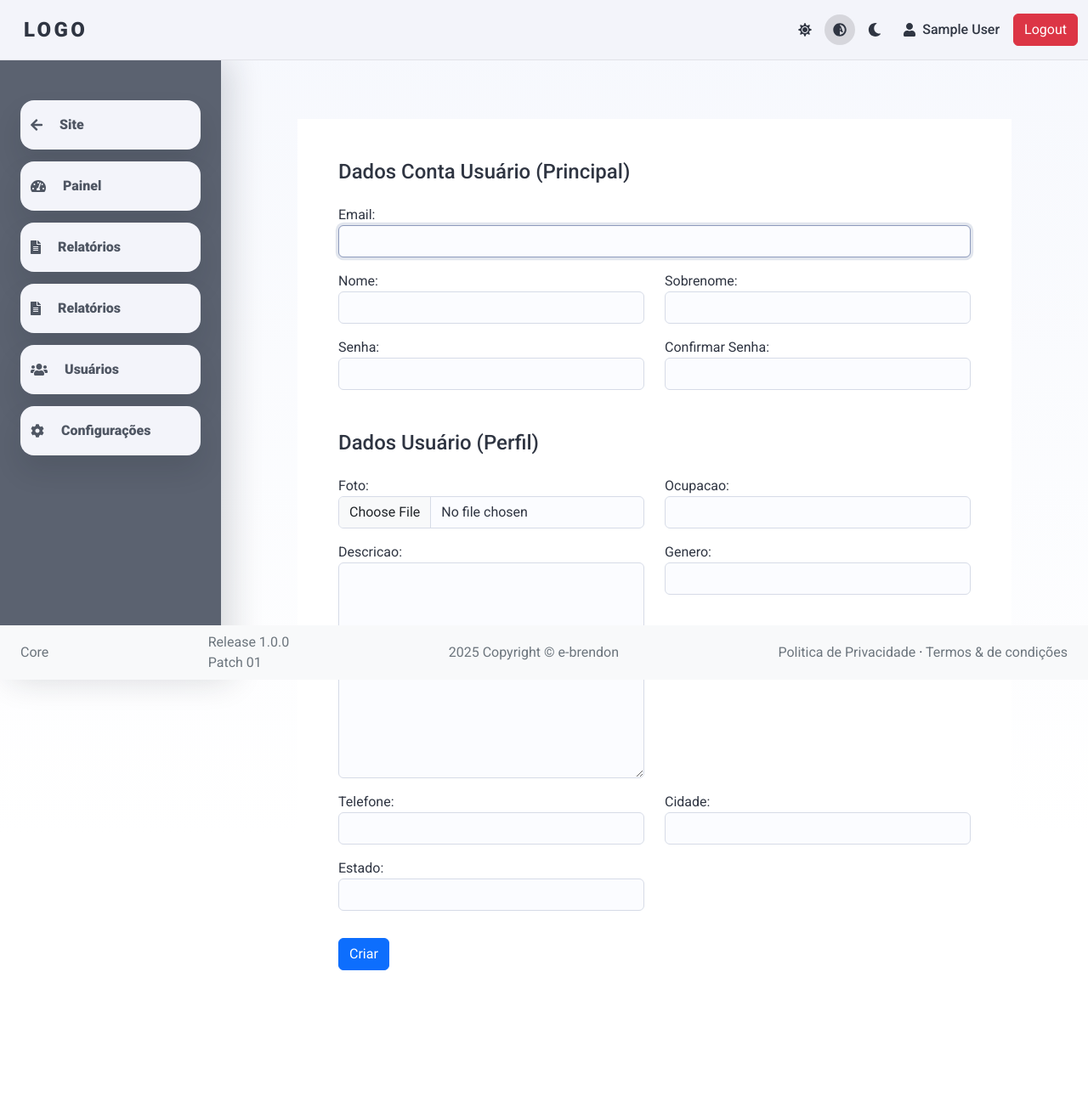
After one commit to e-brendon/corporate_system, a Django app: page /contas/adicionar-usuario/ in a window 1280 px wide. The commit adds this page. Shown: the whole page at 85% size. Run offline with Django 4.2, Linux system fonts and the light colour scheme; the visitor is signed in with stand-in values (Sample User, id 1); parts of the project's set-up code (start-up, migrations or seed data) failed here and were passed over.

Commit message:
form_user_create

```diff
--- /dev/null
+++ b/apps/contas/templates/adicionar-usuario.html
@@ -0,0 +1,44 @@
+{% extends 'base_dashboard.html' %}
+{% block title %}Adicionar Usuário{% endblock %}
+{% block content_dash %}
+<div class="p-5 bg-light">
+    <form class="row" method="POST" autocomplete="off" enctype="multipart/form-data">
+        {% csrf_token %}
+        <h4>Dados Conta Usuário (Principal)</h4>
+        {% for field in user_form %}
+        {% if field == user_form.email %}
+        <div class="col-md-12">
+            <div class="mt-3">
+            {{ field.label_tag }}
+            {{ field }}
+            </div>
+        </div>
+        {% endif %}
+        {% if not field == user_form.email %}
+        <div class="col-md-6">
+            <div class="mt-3">
+            {{ field.label_tag }}
+            {{ field }}
+            </div>
+        </div>
+        {% endif %}
+        {% endfor %}
+
+        <div class="mt-5">
+            <h4>Dados Usuário (Perfil)</h4>
+        </div>
+        {% for field in perfil_form %}
+        <div class="col-md-6">
+            <div class="mt-3">
+            {{ field.label_tag }}
+            {{ field }}
+            </div>
+        </div>
+        {% endfor %}
+
+        <div class="mt-3">
+            <button class="btn btn-primary mt-3" type="submit">Criar</button>
+        </div>
+    </form>
+</div>
+{% endblock %}
--- a/apps/contas/templates/lista-usuarios.html
+++ b/apps/contas/templates/lista-usuarios.html
@@ -4,10 +4,10 @@
 {% block content_dash %}
 <div class="surface-card table-card">
 	<div class="d-flex flex-column flex-md-row justify-content-between align-items-start align-items-md-center gap-3 mb-4">
-		<button class="btn btn-secondary" type="button" onclick="window.location.href='#'">
-			<i class="fas fa-user mx-2"></i> Adicionar Novo
+		<button class="btn btn-secondary" onclick="window.location.href='{% url 'adicionar_usuario' %}'">
+			<i class="fas fa-user mx-2"></i> Adicionar Usuário</button>
 		</button>
-		<h2 class="table-title mb-0">Todas usuários cadastrados no sistema</h2>
+		<h2 class="table-title mb-0">Usuários</h2>
 	</div>
 	<div class="table-responsive">
 		<table class="table theme-table align-middle">
--- a/apps/contas/urls.py
+++ b/apps/contas/urls.py
@@ -11,4 +11,5 @@ urlpatterns = [
 	path('atualizar-usuario/', views.atualizar_meu_usuario, name='atualizar_meu_usuario'),
     path('atualizar-usuario/<slug:username>/', views.atualizar_usuario, name='atualizar_usuario'),
     path('lista-usuarios/', views.lista_usuarios, name='lista_usuarios'),
+    path('adicionar-usuario/',  views.adicionar_usuario, name='adicionar_usuario'),
 ]
--- a/apps/contas/views.py
+++ b/apps/contas/views.py
@@ -5,6 +5,7 @@ from django.contrib.auth.decorators import login_required
 from django.contrib.auth.models import Group
 from django.shortcuts import render, redirect, get_object_or_404
 from contas.models import MyUser
+from perfil.forms import PerfilForm
 from contas.forms import CustomUserCreationForm, UserChangeForm
 from contas.permissions import grupo_colaborador_required
 from perfil.models import Perfil
@@ -109,8 +110,35 @@ def atualizar_usuario(request, username):
     }
     return render(request, 'user_update.html', context)
 
+#Listar todos os usuarios (somente admin e colaborador)
 @login_required()
 @grupo_colaborador_required(['administrador','colaborador'])
 def lista_usuarios(request):
     lista_usuarios = MyUser.objects.select_related('perfil').filter(is_superuser=False).order_by('first_name')
     return render(request, 'lista-usuarios.html', {'lista_usuarios': lista_usuarios})
+
+#Adicionar um novo usuario
+@login_required
+@grupo_colaborador_required(['administrador','colaborador'])
+def adicionar_usuario(request):
+    user_form = CustomUserCreationForm()
+    perfil_form = PerfilForm()
+
+    if request.method == 'POST':
+        user_form = CustomUserCreationForm(request.POST)
+        perfil_form = PerfilForm(request.POST, request.FILES)
+
+        if user_form.is_valid() and perfil_form.is_valid():
+            # Salve o usuário
+            usuario = user_form.save()
+
+            # Crie um novo perfil para o usuário
+            perfil = perfil_form.save(commit=False)
+            perfil.usuario = usuario
+            perfil.save()
+
+            messages.success(request, 'Usuário adicionado com sucesso.')
+            return redirect('lista_usuarios')
+
+    context = {'user_form': user_form, 'perfil_form': perfil_form}
+    return render(request, "adicionar-usuario.html", context)
```
